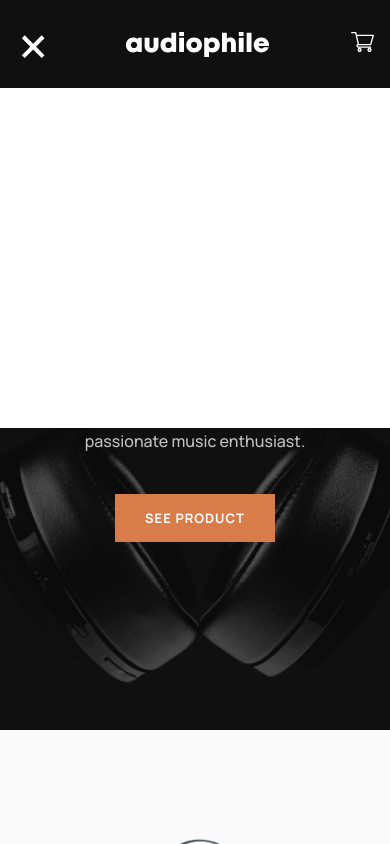
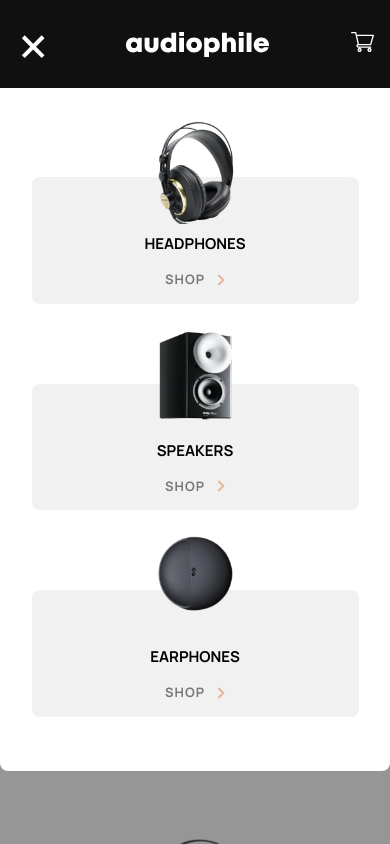
Before and after one commit to GustavoJuvino/Audiophile-Website, a Next.js app: page / in a window 390 px wide. Both pictures are taken after a click on the element 30 px from the left and 43 px from the top of the page. Shown: the top 844 px of the page. Built offline with nearby package versions, Linux system fonts and the light colour scheme.

Commit message:
feat: add designs and utilites to the mobile menu component

```diff
--- a/app/Components/Categories.tsx
+++ b/app/Components/Categories.tsx
@@ -5,7 +5,7 @@ import Image from "next/image";
 import { useRouter } from "next/navigation";
 import ShopButton from "./Buttons/ShopButton";
 
-const CategoriesItems = [
+export const CategoriesItems = [
   {
     id: 1,
     product: "headphones"
--- a/app/Components/Header/Header.tsx
+++ b/app/Components/Header/Header.tsx
@@ -18,7 +18,7 @@ export const headerItems = [
 
 const Header = () => {
     const pathname = usePathname();
-    const [active, setActive] = useState(false);
+    const [activeMobile, setActiveMobile] = useState(false);
     const [activeCart, setActiveCart] = useState(false);
     const { quantityCart, empty } = useGlobalContext();
 
@@ -27,7 +27,7 @@ const Header = () => {
     const { clickOutside } = useClickOutside();
 
     useEffect(() => {
-        if(cartRef) clickOutside(cartRef, setActiveCart);
+        if (cartRef) clickOutside(cartRef, setActiveCart);
     }, [cartRef, clickOutside, setActiveCart])
 
     return (
@@ -36,7 +36,7 @@ const Header = () => {
             h-[100px]
             flex
             justify-center
-            ${pathname === "/" ? "bg-onyx" : "bg-black" }
+            ${pathname === "/" ? "bg-onyx" : "bg-black"}
         `}
         >
             <div className="
@@ -53,8 +53,8 @@ const Header = () => {
                 <div className="md:hidden max-sm:ml-4 cursor-pointer">
                     <span
                         id={styles.hamburger}
-                    className={active ? styles.active : ""}
-                    onClick={() => setActive(!active)}
+                        className={activeMobile ? styles.active : ""}
+                        onClick={() => setActiveMobile(!activeMobile)}
                     />
                 </div>
 
@@ -122,23 +122,22 @@ const Header = () => {
                 />
 
             </div>
-        <MobileMenu active={active} />
+            <MobileMenu active={activeMobile} />
 
-        {/* Cart / Mobile Menu Background */}
-        {activeCart && (
+            {activeCart || activeMobile  ? (
                 <div
                     className="
                     w-full
                     h-auto
                     bg-black
                     opacity-40
+                    absolute
                     z-[90]
-                    absolute
                     top-[6rem]
                     bottom-0
                 "
                 />
-        )}
+            ) : null}
         </header>
     )
 }
--- /dev/null
+++ b/app/Components/Header/MobileCategories.tsx
@@ -0,0 +1,75 @@
+import React from 'react';
+import { CategoriesItems } from "../Categories";
+import { useRouter } from "next/navigation";
+import Image from "next/image";
+import ShopButton from "../Buttons/ShopButton";
+
+const MobileCategories = () => {
+    const router = useRouter();
+
+    return (
+        <section className="
+                w-full
+                h-auto
+                flex
+                items-center
+                px-10
+                sm:pt-14
+                pt-[89px]
+            "
+        >
+            <div className="
+                    w-full
+                    h-[212px]
+                    flex
+                    max-sm:flex-col
+                    justify-between
+                    sm:gap-x-[10px]
+                    gap-y-[5rem]
+                    items-center
+                    sm:[&>*:nth-child(2)]:pt-2
+                    sm:[&>*:nth-child(3)]:pt-5
+                "
+            >
+                {CategoriesItems.map((category) => (
+                    <div className="
+                                sm:w-[223px]
+                                w-full
+                                mobile:w-[327px]
+                                h-[165px]
+                                flex
+                                flex-col
+                                items-center
+                                justify-center
+                                gap-y-9
+                                bg-seashell
+                                rounded-lg
+                                relative
+                            "
+                        >
+                        <Image
+                            width={100}
+                            height={100}
+                            alt="Product"
+                            src={`/assets/shared/image-category-thumbnail-${category.product}.png`}
+                            className="w-[80px] h-auto absolute top-[-3.5rem]"
+
+                        />
+                        <div className="sm:mt-9 mt-14 flex flex-col items-center">
+                            <h3 className="sm:text-lg text-[15px] font-bold uppercase">
+                                {category.product}
+                            </h3>
+                            <ShopButton
+                                click={() => router.push(`/${category.product}`)}
+                                value="shop"
+                            />
+                        </div>
+                    </div>
+                ))}
+            </div>
+
+        </section>
+    )
+}
+
+export default MobileCategories
--- a/app/Components/MobileMenu.tsx
+++ b/app/Components/MobileMenu.tsx
@@ -1,38 +1,29 @@
 import React from 'react';
+import MobileCategories from "./Header/MobileCategories";
 
 interface MobileMenuProps { active: boolean };
 
-const MobileMenu:React.FC<MobileMenuProps> = ({active}) => {
+const MobileMenu: React.FC<MobileMenuProps> = ({ active }) => {
+
+  if (active) {
     return (
-    <section className="md:hidden">
       <div className={active ? `
             w-full
-          h-[340px]
+            sm:h-[340px]
+            h-[683px]
             mt-[5.5rem]
             bg-white
+            rounded-b-lg
             absolute
             left-0
             z-[100]
             duration-500
           ` : ""}
       >
+        <MobileCategories />
       </div>
-
-      {/* Background */}
-      {/* <div
-        className={active ? `
-          absolute
-          top-[5.5rem]
-          left-0
-          w-full
-          h-auto
-          bg-black
-          opacity-50
-          z-[90]
-        ` : ""}
-      /> */}
-    </section>
     )
+  }
 }
 
 export default MobileMenu;
```
Lines whose indentation alone changed are shown as unchanged.
